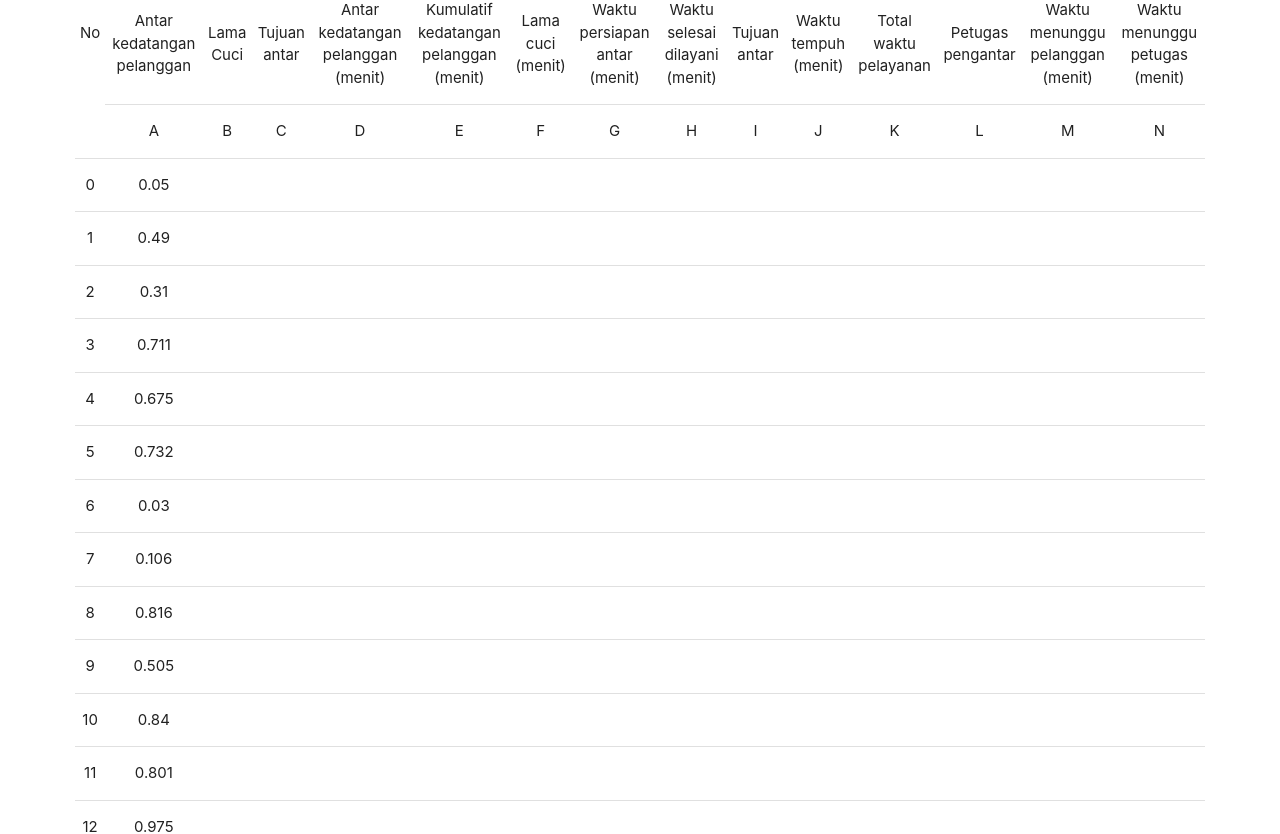
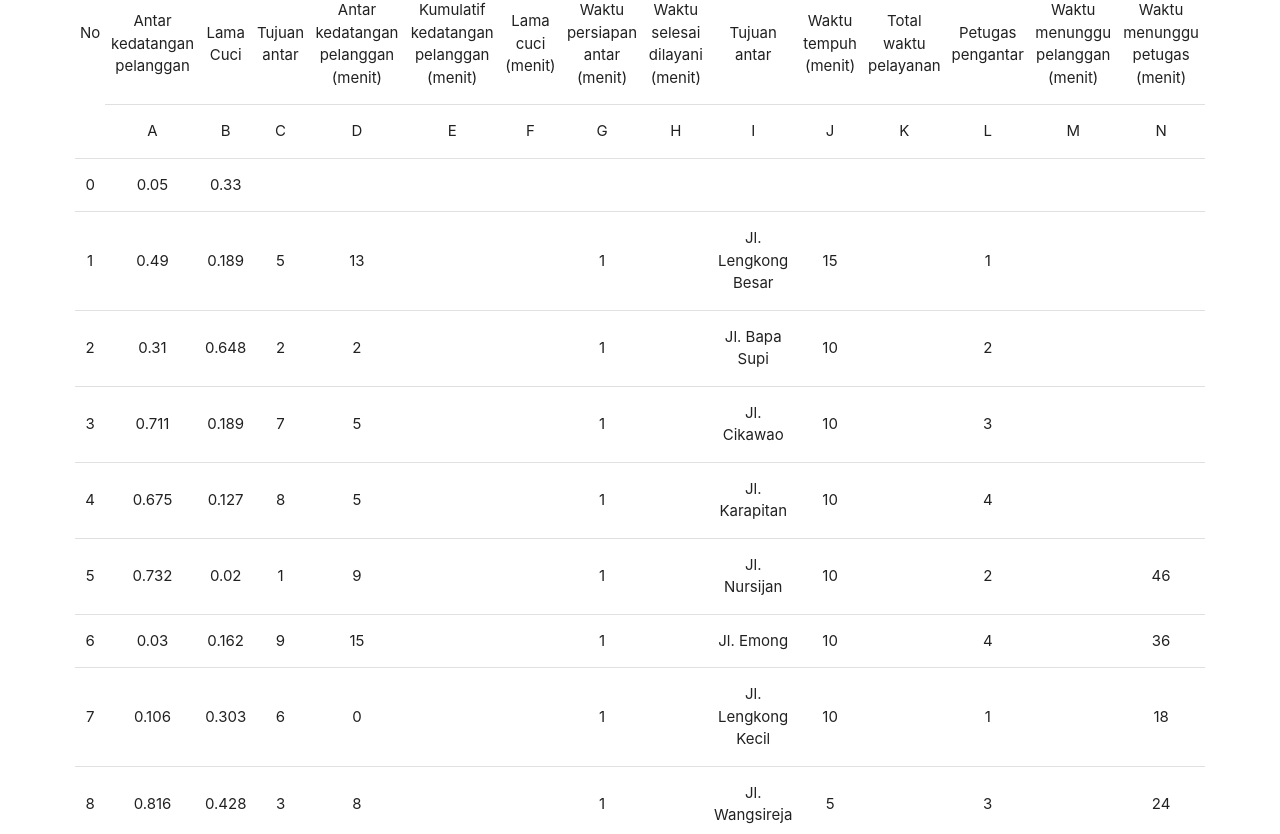
Before and after one commit to raflirach/mosi-antrian, a React (Create React App) app: page / in a window 1280 px wide. Shown: the part 8281-9115 px from the top of the page. Built offline with nearby package versions, Linux system fonts and the light colour scheme.

Commit message:
loop new data from new data

```diff
--- a/src/sections/DataHasil.js
+++ b/src/sections/DataHasil.js
@@ -1,8 +1,6 @@
-import React, { Component } from "react";
+import React, { Component } from 'react';
 
-let dataBilanganAcakPelanggan = require("../data/dataBilanganAcakPelanggan.json");
-let dataBlanganAcakLamaPencucian = require("../data/dataBlanganAcakLamaPencucian.json");
-
+let dataTabelSimulasi = require('../data/dataTabelSimulasi.json');
 class DataHasil extends Component {
   render() {
     return (
@@ -54,11 +52,26 @@ class DataHasil extends Component {
             </tr>
           </thead>
           <tbody>
-            {dataBilanganAcakPelanggan.map((data, i) => {
+            {dataTabelSimulasi.map((data, i) => {
+              let datas = data.i * data.hasil;
+              console.log(datas);
               return (
                 <tr key={i}>
                   <td className="center">{data.i}</td>
                   <td className="center">{data.bilAcak}</td>
+                  <td className="center">{data.bilAcakPencucian}</td>
+                  <td className="center">{data.bilanganAcakTujuan}</td>
+                  <td className="center">{data.nilai}</td>
+                  <td />
+                  <td />
+                  <td className="center">{data.waktuPersiapan}</td>
+                  <td />
+                  <td className="center">{data.hasil}</td>
+                  <td className="center">{data.waktu}</td>
+                  <td />
+                  <td className="center">{data.petugas}</td>
+                  <td className="center">{data.waktuTunggu}</td>
+                  <td className="center">{data.waktuTungguPetugas}</td>
                 </tr>
               );
             })}
```
